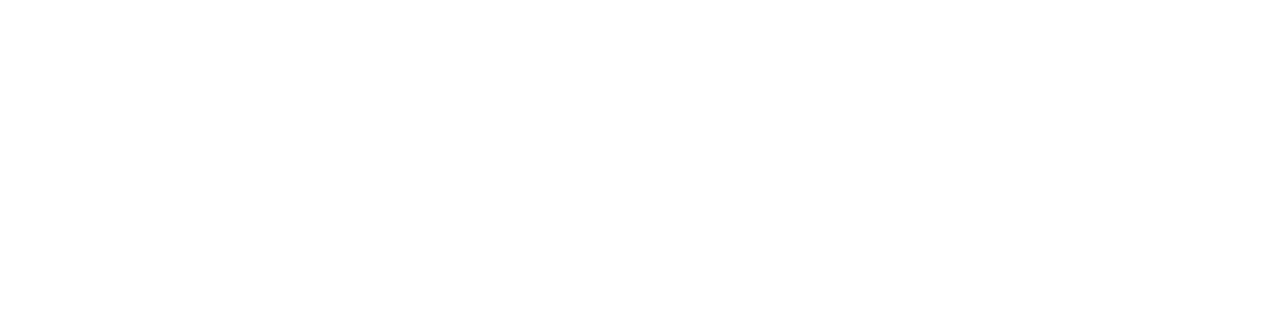
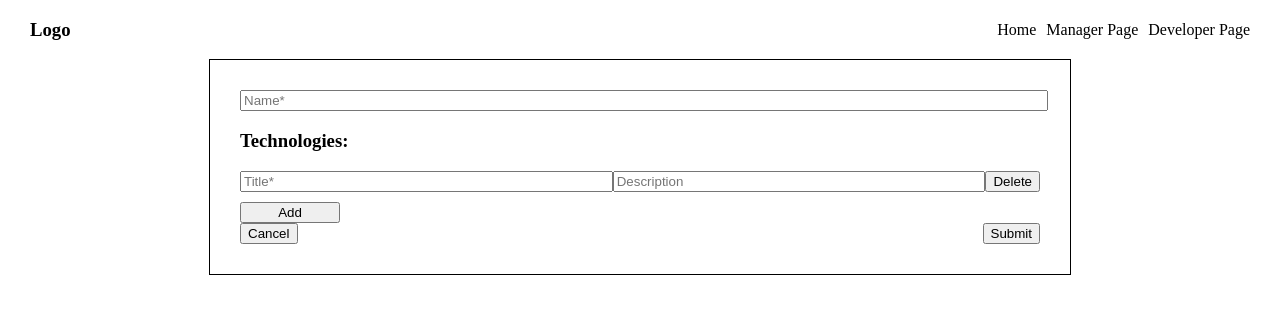
Before and after one commit to pe7r/vue-practice-app, a Vue app: page /developerPage in a window 1280 px wide. Shown: the top 314 px of the page. Built offline with nearby package versions, Linux system fonts and the light colour scheme.

Commit message:
work on router and added header for navigation

```diff
--- a/src/App.vue
+++ b/src/App.vue
@@ -1,24 +1,23 @@
 <template>
   <div id="app">
+    <Header />
     <router-view />
     <!-- <MyHello :msg="msg" :isShowing="isShowing" /> -->
   </div>
 </template>
 
 <script>
-
+import Header from '@/components/Header'
 export default {
   name: 'App',
+  components: {
+    Header
+  }
 }
 </script>
 
 <style>
-#app {
-  font-family: Avenir, Helvetica, Arial, sans-serif;
-  -webkit-font-smoothing: antialiased;
-  -moz-osx-font-smoothing: grayscale;
-  text-align: center;
-  color: #2c3e50;
-  margin-top: 60px;
-}
+  body {
+    margin: 0;
+  }
 </style>
--- a/src/components/Form.vue
+++ b/src/components/DeveloperForm.vue
@@ -5,10 +5,10 @@
       <span style="color: red; float: left;" v-if="name.length < 1 || errors.name"> {{errors.name}} </span>
     </div>
 
-    <div v-if="technologies.length">
+    <!-- <div v-if="technologies.length">
       <h3>Techologies:</h3>
       <div v-for="item of technologies" :key="item.id">
-        <TechnologyInputs @deleteTechnology="deleteTechnology" technology="item" />
+        <ResumeInputs @deleteTechnology="deleteTechnology" :technology="item" />
         <span v-if="errorTechs.includes(item.id)" style="color: red; float: left;">*Title is required</span>
       </div>
     </div>
@@ -16,7 +16,15 @@
     <div>
       <button @click="addTechnology" style="width: 100px">Add</button>
     </div>
-    <div v-if="hasDuplicates" style="color: red; float: left;">*Technologies must be unique</div>
+    <div v-if="hasDuplicates" style="color: red; float: left;">*Technologies must be unique</div> -->
+    <ResumeInfoTemplate
+      :data="technologies"
+      :hasDuplicates="hasDuplicates"
+      dataTitle="Technologies"
+      :errorInputs="errorTechs"
+      @addInputs="addInputs"
+      @deleteInputs="deleteInputs"
+    />
     <div class="buttonGroup">
       <button @click="cancel">Cancel</button>
       <button @click="checkValidation">Submit</button>
@@ -25,10 +33,10 @@
 </template>
 
 <script>
-import TechnologyInputs from '@/components/TechnologyInputs'
+import ResumeInfoTemplate from '@/components/ResumeInfoTemplate'
 export default {
   components: {
-    TechnologyInputs,
+    ResumeInfoTemplate,
   },
   data() {
     return {
@@ -46,14 +54,14 @@
     }
   },
   methods: {
-    addTechnology() {
+    addInputs() {
       this.technologies.push({
         title: '',
         description: '',
         id: this.technologies.length + 1,
       })
     },
-    deleteTechnology(id) {
+    deleteInputs(id) {
       let itemIndex = this.technologies.map(i => i.id).indexOf(id);
       this.technologies.splice(itemIndex, 1)
       let errorIndex = this.errorTechs.map(i => i.id).indexOf(id);
--- /dev/null
+++ b/src/components/Header.vue
@@ -0,0 +1,27 @@
+<template>
+  <div class="container">
+    <div class="logo">
+      <h3>Logo</h3>
+    </div>
+    <div class="links">
+      <router-link to='/'>Home</router-link>
+      <router-link to='/managerPage'>Manager Page</router-link>
+      <router-link to='/developerPage'>Developer Page</router-link>
+    </div>
+  </div>
+</template>
+
+<style scoped>
+  .container {
+    display: flex;
+    justify-content: space-between;
+    align-items: center;
+    padding: 0 30px;
+  }
+
+  a {
+    margin-left: 10px;
+    text-decoration: none;
+    color: black;
+  }
+</style>
--- /dev/null
+++ b/src/components/ManagerForm.vue
@@ -0,0 +1,58 @@
+<template>
+  <div class="form">
+    <ResumeInfoTemplate
+      :data="projects"
+      :hasDuplicates="hasDuplicates"
+      dataTitle="Projects"
+      :errorInputs="errorInputs"
+      @addInputs="addInputs"
+      @deleteInputs="deleteInputs"
+    />
+  </div>
+</template>
+
+<script>
+import ResumeInfoTemplate from '@/components/ResumeInfoTemplate'
+export default {
+  data() {
+    return {
+      projects: [
+        {
+          id: 1,
+          title: '',
+          description: ''
+        },
+      ],
+      hasDuplicates: false,
+      errorInputs: [],
+    }
+  },
+  components: {
+    ResumeInfoTemplate,
+  },
+  methods: {
+    addInputs() {
+      this.projects = [...this.projects, {
+        id: this.projects.length + 2,
+        title: '',
+        description: ''
+      }]
+    },
+    deleteInputs(id) {
+      this.projects = this.projects.filter(i => i.id !== id)
+    },
+  }
+}
+</script>
+
+<style scoped>
+    .form {
+    width: 800px;
+    min-height: 150px;
+    border: 1px solid;
+    padding: 30px;
+    display: flex;
+    flex-direction: column;
+    position: relative;
+  }
+</style>
--- /dev/null
+++ b/src/components/ResumeInfoTemplate.vue
@@ -0,0 +1,34 @@
+<template>
+  <div>
+    <div v-if="data.length">
+      <h3>{{dataTitle}}:</h3>
+      <div v-for="item of data" :key="item.id">
+        <ResumeInputs @deleteInputs="deleteInputs" :item="item" :isError="errorInputs.includes(item.id)" />
+        <span v-if="errorInputs.includes(item.id)" style="color: red; float: left;">*Title is required</span>
+      </div>
+    </div>
+    <h3 v-else> No {{dataTitle}} yet </h3>
+    <div>
+      <button @click="addInputs" style="width: 100px">Add</button>
+    </div>
+    <div v-if="hasDuplicates" style="color: red; float: left;">*{{dataTitle}} must be unique</div>
+  </div>
+</template>
+
+<script>
+import ResumeInputs from '@/components/ResumeInputs'
+export default {
+  props: ['data', 'dataTitle', 'hasDuplicates', 'errorInputs'],
+  components: {
+    ResumeInputs,
+  },
+  methods: {
+    deleteInputs(id) {
+      this.$emit('deleteInputs', id)
+    },
+    addInputs() {
+      this.$emit('addInputs')
+    }
+  }
+}
+</script>
--- /dev/null
+++ b/src/components/ResumeInputs.vue
@@ -0,0 +1,19 @@
+<template>
+  <div style="display: flex; margin-bottom: 10px; width: 100%;">
+    <input type="text" class="groupedInput" placeholder="Title*" v-model="item.title">
+    <input type="text" class="groupedInput" placeholder="Description" v-model="item.description">
+    <button @click="$emit('deleteInputs', item.id)">Delete</button>
+  </div>
+</template>
+
+<script>
+export default {
+  props: ['item']
+}
+</script>
+
+<style scoped>
+  .groupedInput {
+    width: 50%;
+  }
+</style>
--- a/src/components/TechnologyInputs.vue
+++ /dev/null
@@ -1,19 +0,0 @@
-<template>
-  <div style="display: flex; margin-bottom: 10px; width: 100%;">
-    <input type="text" class="groupedInput" placeholder="Title*" v-model="technology.title">
-    <input type="text" class="groupedInput" placeholder="Description" v-model="technology.description">
-    <button @click="$emit('deleteTechnology', technology.id)">Delete</button>
-  </div>
-</template>
-
-<script>
-export default {
-  props: ['technology']
-}
-</script>
-
-<style scoped>
-  .groupedInput {
-    width: 50%;
-  }
-</style>
--- /dev/null
+++ b/src/views/DeveloperPage.vue
@@ -0,0 +1,24 @@
+<template>
+  <div class="formContainer">
+    <DeveloperForm />
+  </div>
+</template>
+
+<script>
+import DeveloperForm from '@/components/DeveloperForm'
+
+export default {
+  name: 'App',
+  components: {
+    DeveloperForm,
+  },
+}
+</script>
+
+<style scoped>
+.formContainer {
+  display: flex;
+  justify-content: center;
+  align-items: center;
+}
+</style>
--- a/src/views/Home.vue
+++ b/src/views/Home.vue
@@ -1,7 +1,13 @@
 <template>
   <div>
     <h1>Homepage</h1>
-    <router-link to="/form">Form</router-link>
     <p>Lorem ipsum dolor sit, amet consectetur adipisicing elit. Blanditiis odit autem unde nostrum, magnam sed, ipsum et placeat esse cumque laborum, recusandae commodi maiores velit provident sit obcaecati debitis id!</p>
   </div>
 </template>
+
+<style scoped>
+  a {
+    text-decoration: none;
+    margin-right: 10px;
+  }
+</style>
--- a/src/views/FormPage.vue
+++ b/src/views/ManagerPage.vue
@@ -1,16 +1,16 @@
 <template>
   <div class="formContainer">
-    <Form />
+    <ManagerForm />
   </div>
 </template>
 
 <script>
-import Form from '@/components/Form'
+import ManagerForm from '@/components/ManagerForm'
 
 export default {
   name: 'App',
   components: {
-    Form,
+    ManagerForm,
   },
 }
 </script>
```
Also changed, not shown: src/router.js (+8 -3 lines).
